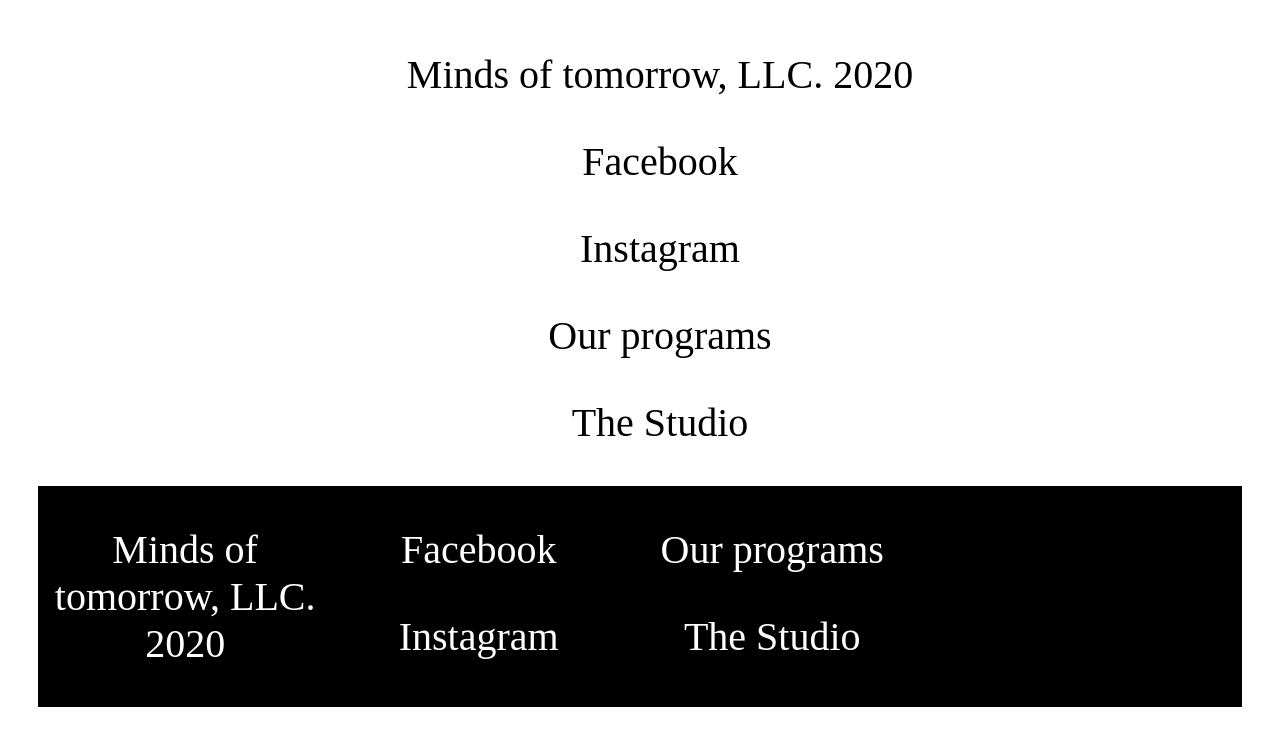
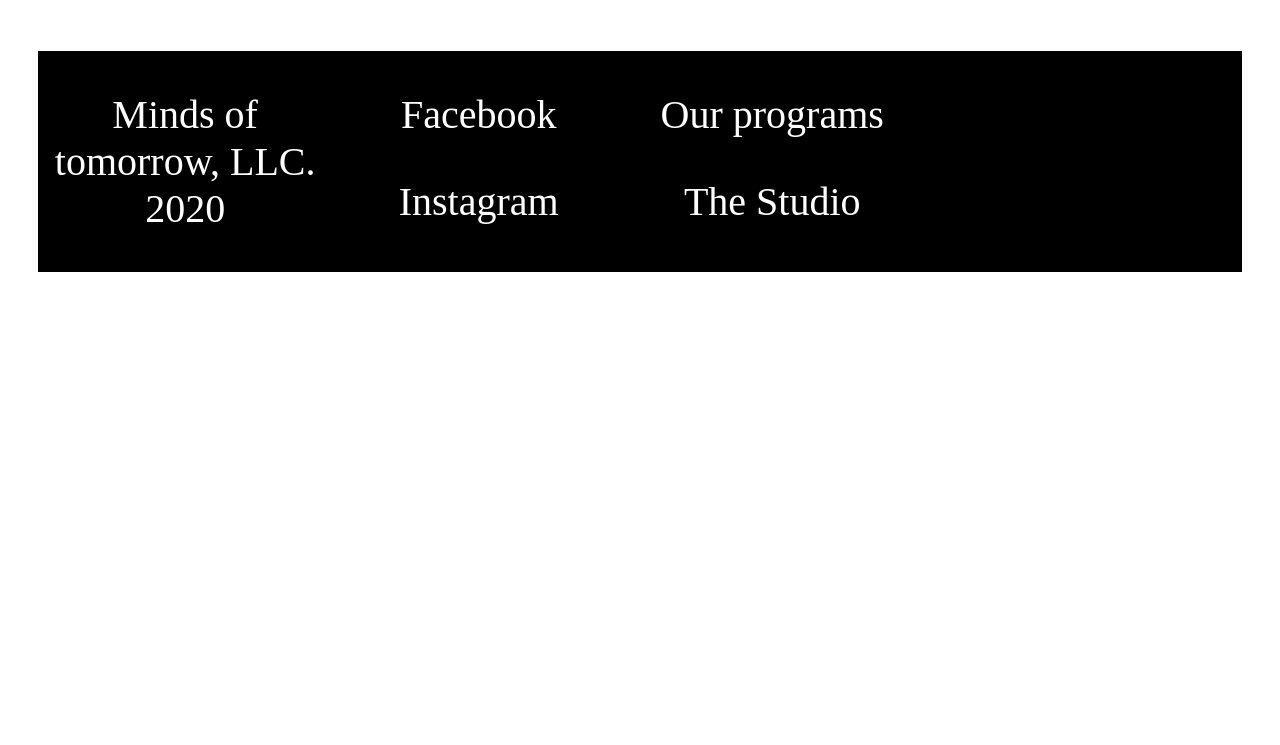
Before and after one commit to alexandra0720/Minds-of-Tomorrow, a plain HTML site: page index.html in a window 1280 px wide. Shown: the part 2880-3625 px from the top of the page. After the commit the page ends 3190 px from the top, so only its background shows below. Drawn offline with Linux system fonts and the light colour scheme.

Commit message:
borrar texto inecesario

```diff
--- a/index.html
+++ b/index.html
@@ -53,17 +53,7 @@
         </div>
     </section>
     <h1>Come meet use. We would love to get to know you!</h1>
-    <ul class="footer-left">
-        <p>Minds of tomorrow, LLC. 2020</p>
-    </ul class="footer-center">
-    <ul>
-       <p>Facebook</p>
-       <p>Instagram</p>
-    </ul>
-    <ul class="footer-right">
-        <p>Our programs</p>
-        <p>The Studio</p>
-    </ul>
+
 <footer class="row">
     <section class="row">
         <div class="col4"><p>Minds of tomorrow, LLC. 2020</p></div>
```
